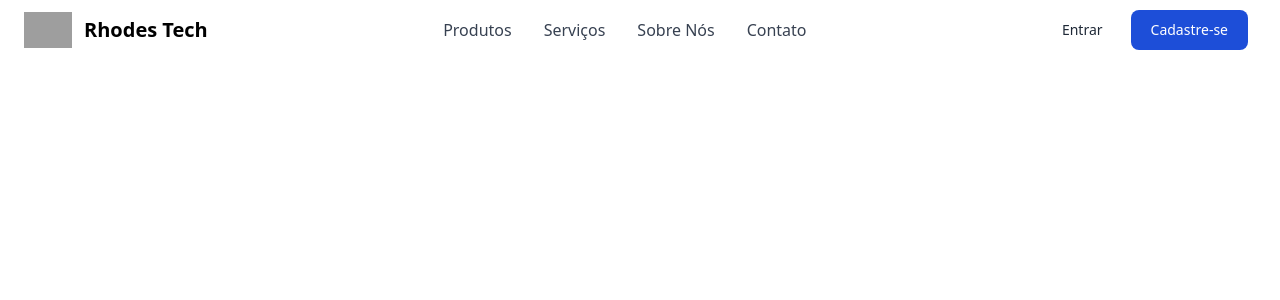
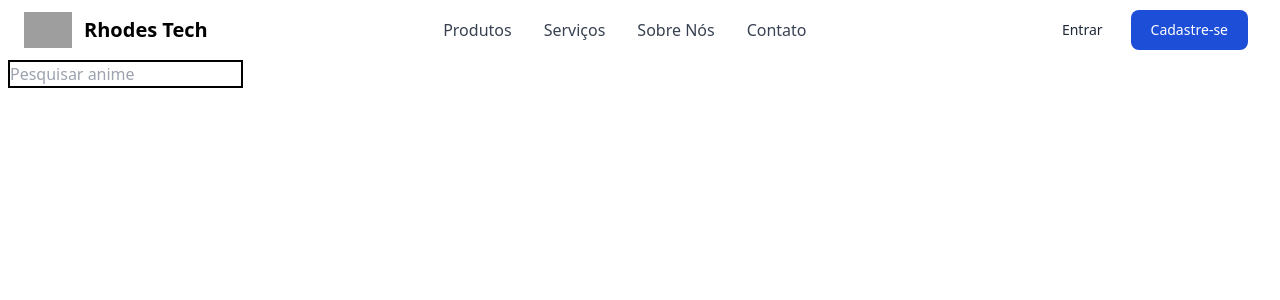
Before and after one commit to afsantos2/grid, a React (Create React App) app: page / in a window 1280 px wide. Shown: the top 300 px of the page. Built offline with nearby package versions, Linux system fonts and the light colour scheme; grey boxes are pictures that could not be loaded.

Commit message:
Implementa busca de animes

```diff
--- a/src/App.js
+++ b/src/App.js
@@ -1,19 +1,52 @@
 import Header from './components/Header';
+import SearchInput from './components/SearchInput';
+import { useEffect, useState } from 'react';
 import './App.css';
 
-// import Produtos from './components/Produtos';
-// import Paginacao from './components/Paginacao';
+const api = 'https://kitsu.io/api/edge/'
 
 function App() {
+  const [info, setInfo] = useState({})
+  const [text, setText] = useState('')
+
+  useEffect(() => {
+    setInfo({})
+    if(text) {
+      fetch(`${api}anime?filter[text]=${text}&page[limit]=16`)
+        .then((response) => response.json())
+        .then((response) => {
+          setInfo(response)
+        })
+    }
+  }, [text])
+
   return (
     <div className="App">
       <Header />
       <main>
-      {/*
-        <ul className="produtos-lista">
-          <Produtos />
-        </ul>
-      */}
+        <SearchInput
+          value={text}
+          onChange={(search) => setText(search)}
+        />
+
+        {/* loadind button */}
+        {text && !info.data && (
+          <div className="h-12 border-4 border-solid rounded-full loading-w-12 border-r-black animate-spin"></div>
+        )}
+
+        {info.data && (
+          <ul className='grid grid-cols-1 sm:grid-cols-2 lg:grid-cols-3 xl:grid-cols-4 justify-items-center'>
+            {info.data.map((anime) => (
+              <li key={anime.id} className='flex flex-col items-center'>
+                <img
+                  src={anime.attributes.posterImage.small}
+                  alt={anime.attributes.canonicalTitle}
+                />
+                {anime.attributes.canonicalTitle}
+              </li>
+            ))}
+          </ul>
+        )}
       </main>
     </div>
   );
--- /dev/null
+++ b/src/components/SearchInput.js
@@ -0,0 +1,24 @@
+import React, { useState } from "react";
+import useDebounce from "../useDebounce";
+
+const SearchInput = ({ value, onChange }) => {
+  const [displayValue, setDisplayValue] = useState(value)
+  const debouncedChange = useDebounce(onChange, 500)
+
+  function handleChange(event) {
+    setDisplayValue(event.target.value)
+    debouncedChange(event.target.value)
+  }
+
+  return (
+    <input
+      type="search"
+      value={displayValue}
+      onChange={handleChange}
+      className="ml-2 border-2 border-black border-solid outline-none"
+      placeholder="Pesquisar anime"
+    />
+  )
+}
+
+export default SearchInput;
```
